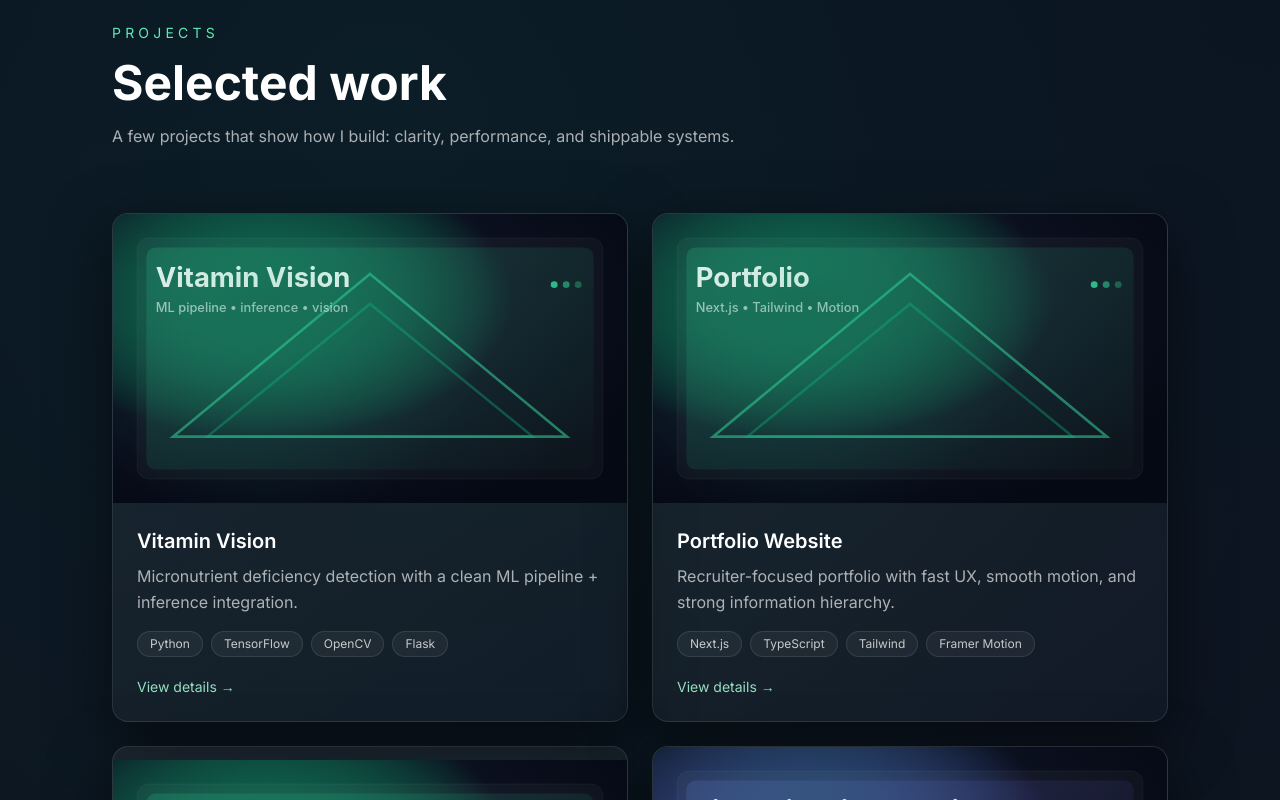
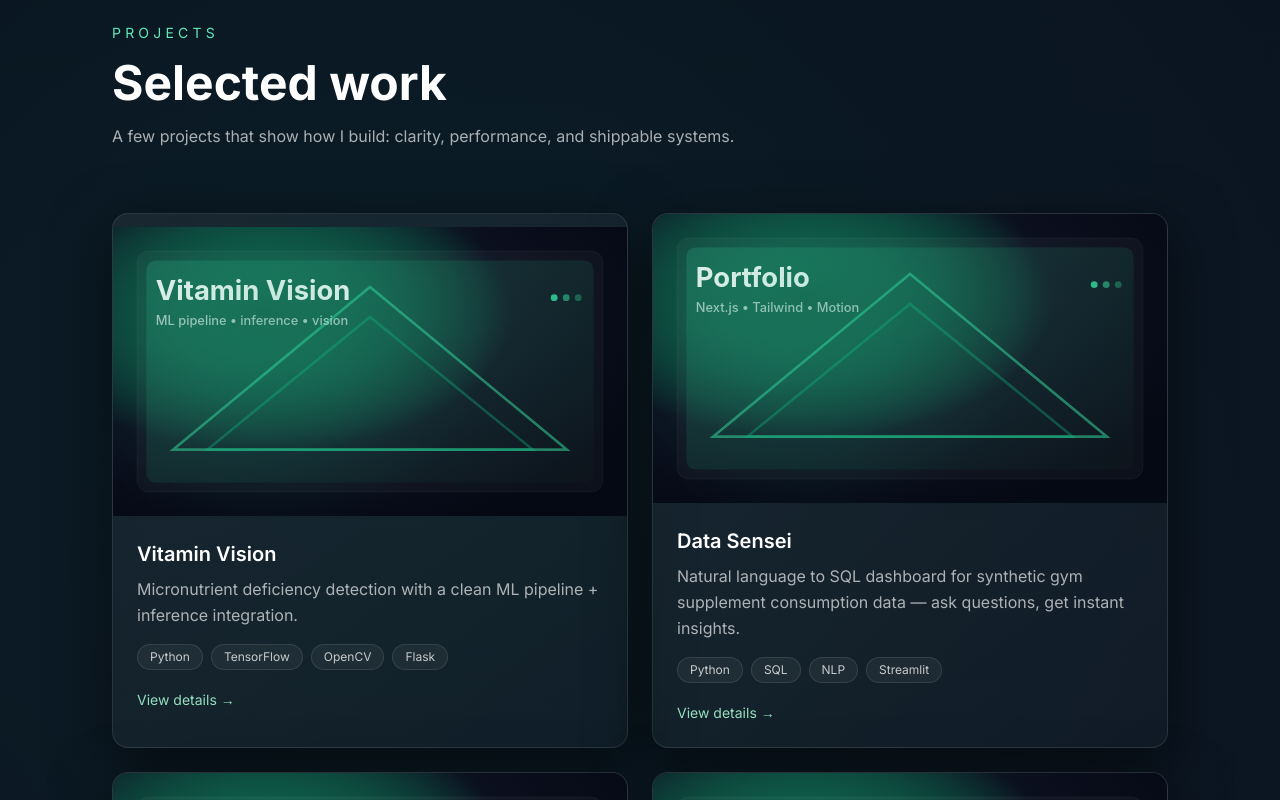
Before and after one commit to adar-shh04/adarsh-portfolio, a Next.js app in the folder fullstack-playground/frontend/: page / in a window 1280 px wide. Shown: the part 2000-2800 px from the top of the page. Built offline with nearby package versions, Linux system fonts and the light colour scheme.

Commit message:
feat: add ProjectsSection component with modal details and project showcase

```diff
--- a/fullstack-playground/frontend/components/ProjectsSection.tsx
+++ b/fullstack-playground/frontend/components/ProjectsSection.tsx
@@ -9,6 +9,7 @@
   description: string;
   tech: string[];
   image: string;
+  github?: string;
   demo?: string;
   details?: string[];
 };
@@ -20,6 +21,7 @@
       "Micronutrient deficiency detection with a clean ML pipeline + inference integration.",
     tech: ["Python", "TensorFlow", "OpenCV", "Flask"],
     image: "/projects/vitamin-vision.svg",
+    github: "https://github.com/afk-adarsh/Vitamin-Vision",
     details: [
       "Structured training + evaluation pipeline",
       "Inference-ready backend integration",
@@ -27,15 +29,16 @@
     ],
   },
   {
-    title: "Portfolio Website",
+    title: "Data Sensei",
     description:
-      "Recruiter-focused portfolio with fast UX, smooth motion, and strong information hierarchy.",
-    tech: ["Next.js", "TypeScript", "Tailwind", "Framer Motion"],
+      "Natural language to SQL dashboard for synthetic gym supplement consumption data — ask questions, get instant insights.",
+    tech: ["Python", "SQL", "NLP", "Streamlit"],
     image: "/projects/portfolio.svg",
+    github: "https://github.com/afk-adarsh/Data-Sensei",
     details: [
-      "Performance-first UI decisions",
-      "Component-driven structure",
-      "Responsive across breakpoints",
+      "Natural language query interface powered by LLM-to-SQL translation",
+      "Synthetic dataset modelling gym supplement consumption in Indore",
+      "Interactive dashboard with real-time query results and visualisations",
     ],
   },
   {
@@ -44,10 +47,24 @@
       "Industry-grade supply chain automation using OCR, Gemini NLP, and anomaly detection.",
     tech: ["FastAPI", "PostgreSQL", "Redis", "Docker", "Gemini AI"],
     image: "/projects/workflow.svg",
+    github: "https://github.com/afk-adarsh/logistics-automation",
     details: [
       "AI-driven document parsing via Google Gemini",
       "Distributed task queue with Redis & Celery",
       "Production-ready anomaly detection for risk scoring",
+    ],
+  },
+  {
+    title: "Telco Customer Intelligence",
+    description:
+      "End-to-end customer intelligence dashboard for telecom churn analysis, segmentation, and revenue impact modelling.",
+    tech: ["Python", "Pandas", "Scikit-learn", "Plotly", "Streamlit"],
+    image: "/projects/workflow.svg",
+    github: "https://github.com/afk-adarsh/Telco-Customer-Intelligence-Dashboard",
+    details: [
+      "Customer churn prediction with ML classification models",
+      "RFM segmentation and cohort-based revenue analysis",
+      "Interactive Streamlit dashboard with drill-down filters",
     ],
   },
   {
@@ -56,6 +73,7 @@
       "Enterprise ML pipeline combining ensemble models, Monte Carlo VaR, and SHAP explainability for customer churn risk analytics.",
     tech: ["Python", "XGBoost", "LightGBM", "SHAP", "Streamlit", "Plotly"],
     image: "/projects/financial-risk.svg",
+    github: "https://github.com/afk-adarsh/Financial-Risk-Intelligence-System",
     details: [
       "Ensemble model (XGBoost + LightGBM + Random Forest) with isotonic calibration",
       "Monte Carlo VaR with 10,000 simulations for 95% portfolio Value at Risk",
@@ -208,10 +226,31 @@
 
                 <div className="mt-7 flex flex-wrap gap-3">
 
+                  {open.github ? (
+                    <a
+                      href={open.github}
+                      target="_blank"
+                      rel="noopener noreferrer"
+                      className="inline-flex items-center gap-2 px-5 py-2 rounded-xl bg-emerald-500/15 border border-emerald-400/25 text-emerald-200 font-medium hover:bg-emerald-500/25 hover:border-emerald-400/50 transition"
+                    >
+                      <svg
+                        width="16"
+                        height="16"
+                        viewBox="0 0 24 24"
+                        fill="currentColor"
+                        aria-hidden="true"
+                      >
+                        <path d="M10.226 17.284c-2.965-.36-5.054-2.493-5.054-5.256 0-1.123.404-2.336 1.078-3.144-.292-.741-.247-2.314.09-2.965.898-.112 2.111.36 2.83 1.01.853-.269 1.752-.404 2.853-.404 1.1 0 1.999.135 2.807.382.696-.629 1.932-1.1 2.83-.988.315.606.36 2.179.067 2.942.72.854 1.101 2 1.101 3.167 0 2.763-2.089 4.852-5.098 5.234.763.494 1.28 1.572 1.28 2.807v2.336c0 .674.561 1.056 1.235.786 4.066-1.55 7.255-5.615 7.255-10.646C23.5 6.188 18.334 1 11.978 1 5.62 1 .5 6.188.5 12.545c0 4.986 3.167 9.12 7.435 10.669.606.225 1.19-.18 1.19-.786V20.63a2.9 2.9 0 0 1-1.078.224c-1.483 0-2.359-.808-2.987-2.313-.247-.607-.517-.966-1.034-1.033-.27-.023-.359-.135-.359-.27 0-.27.45-.471.898-.471.652 0 1.213.404 1.797 1.235.45.651.921.943 1.483.943.561 0 .92-.202 1.437-.719.382-.381.674-.718.944-.943" />
+                      </svg>
+                      View on GitHub
+                    </a>
+                  ) : null}
+
                   {open.demo ? (
                     <a
                       href={open.demo}
                       target="_blank"
+                      rel="noopener noreferrer"
                       className="px-5 py-2 rounded-xl bg-white/10 text-white font-medium hover:bg-white/15 transition"
                     >
                       Live Demo
```
